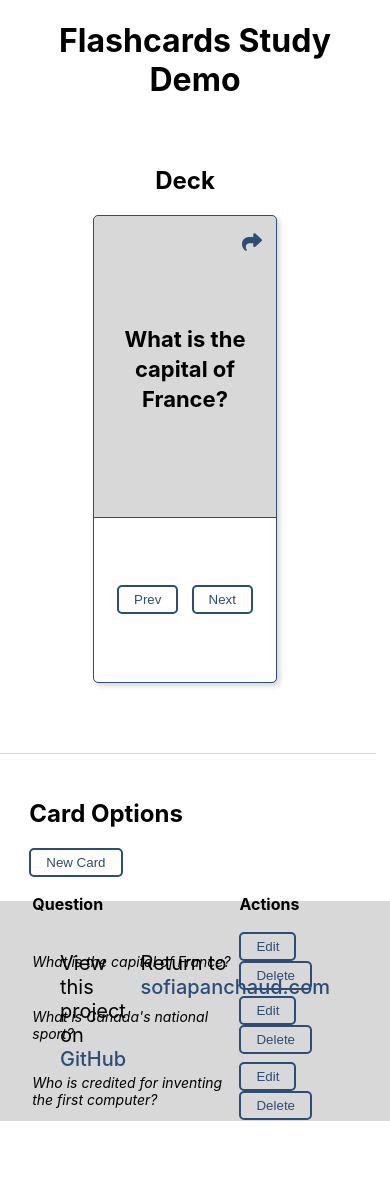
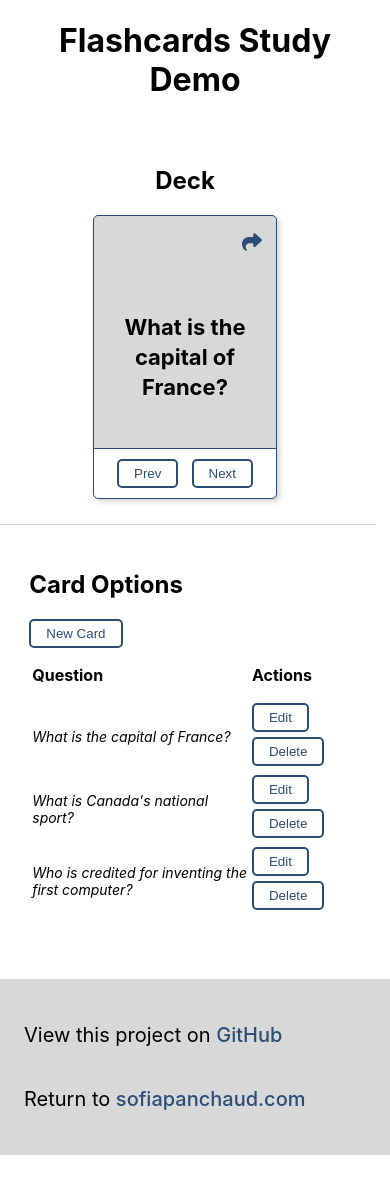
Before and after one commit to SofPan/flashcards, a React (Create React App) app: page / in a window 390 px wide. Shown: the top 1194 px of the page. After the commit the page ends 1155 px from the top, so only its background shows below. Built offline with nearby package versions, Linux system fonts and the light colour scheme.

Commit message:
responsive fixes

```diff
--- a/src/cards/Card.module.css
+++ b/src/cards/Card.module.css
@@ -62,3 +62,9 @@ p{
     padding: 10px;
     border-radius: 0 0 5px 5px;
 }
+
+@media only screen and (max-width: 800px){
+    .cardText{
+        padding: 24px;
+    }
+}
--- a/src/index.css
+++ b/src/index.css
@@ -85,9 +85,12 @@ footer a{
 }
 
 @media only screen and (max-width: 800px){
+  main{
+    height: unset;
+  }
   .main-container{
     flex-direction: column;
-    height: 150vh;
+    height: unset;
     max-height: unset;
     align-items: center;
     justify-content: flex-start;
@@ -102,4 +105,10 @@ footer a{
     height: 50%;
     width: 100%
   }
+
+  footer{
+    flex-direction: column;
+    justify-content: center;
+    padding: 24px 24px;
+  }
 }
--- a/src/tables/Table.module.css
+++ b/src/tables/Table.module.css
@@ -11,3 +11,10 @@ tbody button{
 tbody p{
     font-size: 14px;
 }
+
+@media only screen and (max-width: 800px){
+    tbody button{
+        margin-right: 0;
+        margin-bottom: 5px;
+    }
+}
```
